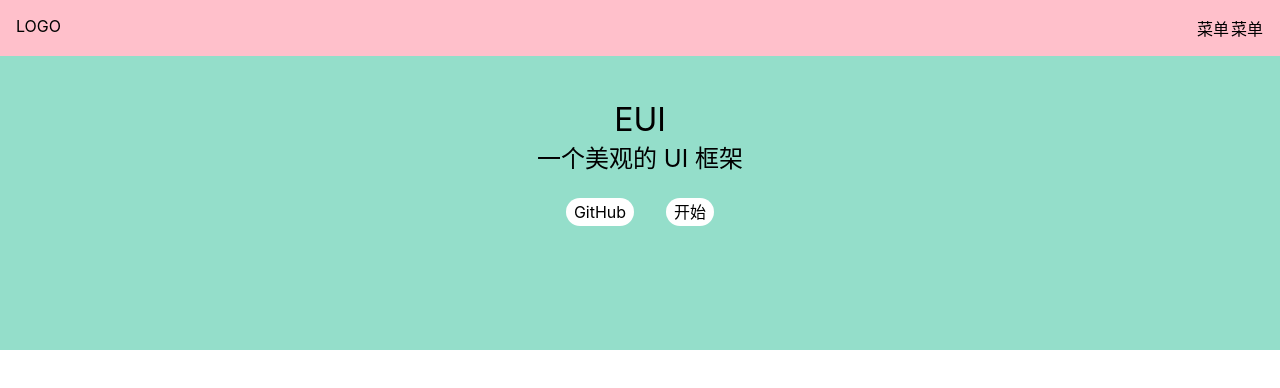
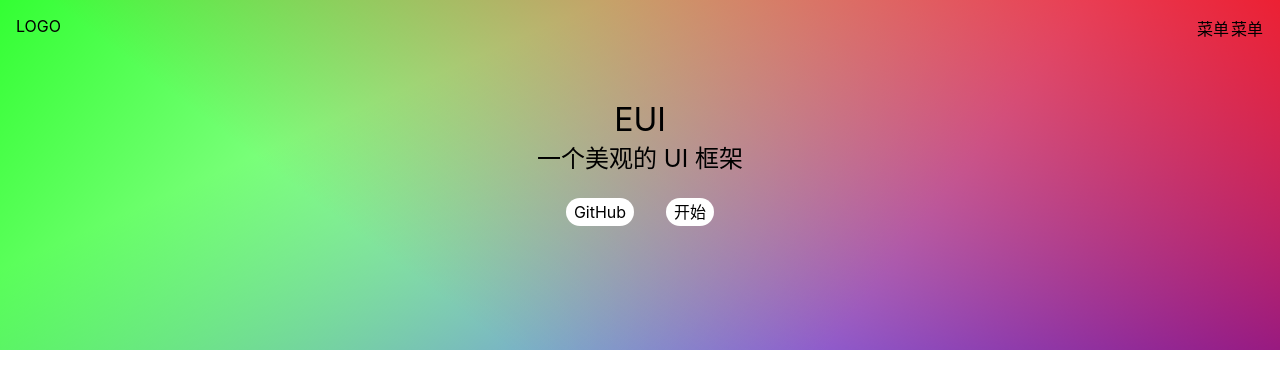
Before and after one commit to yichang8421/yiui-forest, a Vue app: page / in a window 1280 px wide. Shown: the top 388 px of the page. Built offline with nearby package versions, Linux system fonts and the light colour scheme.

Commit message:
完成响应式侧边栏显示/隐藏

```diff
--- a/src/App.vue
+++ b/src/App.vue
@@ -10,13 +10,14 @@
         name: 'App',
         setup() {
             // 一开始，当窗口大于 500px 时，默认展示aside
-            const width = document.documentElement.clientWidth;
-            const asideVisible = ref(width > 500);
+            // const width = document.documentElement.clientWidth;
+            const asideVisible = ref(document.documentElement.clientWidth > 500);
             provide("asideVisible", asideVisible);
 
             // 移动端切换路由之后，关闭 aside 标签
             router.afterEach(() => {
-                if (width <= 500) {
+                if (document.documentElement.clientWidth <= 500) {
+                    console.log("appsetup", document.documentElement.clientWidth);
                     asideVisible.value = false;
                 }
             });
--- a/src/components/Topnav/index.vue
+++ b/src/components/Topnav/index.vue
@@ -26,7 +26,6 @@
 
 <style lang="scss" scoped>
     .topnav {
-        background: pink;
         display: flex;
         padding: 16px;
         position: fixed;
--- a/src/views/Doc/index.vue
+++ b/src/views/Doc/index.vue
@@ -2,7 +2,7 @@
     <div class="layout">
         <Topnav class="nav"/>
         <div class="content">
-            <aside v-if="asideVisible">
+            <aside ref="aside" v-if="asideVisible">
                 <h2>组件列表</h2>
                 <ol>
                     <li>
@@ -27,14 +27,35 @@
 </template>
 
 <script lang="ts">
+    import {inject, Ref, ref, watchEffect} from "vue";
     import Topnav from "../../components/Topnav/index.vue";
-    import {inject, Ref} from "vue";
 
     export default {
         components: {Topnav},
         setup() {
+            const aside = ref<HTMLElement>(null as HTMLElement);
             const asideVisible = inject<Ref<boolean>>("asideVisible");
-            return {asideVisible};
+
+            watchEffect(() => {
+                // 实时监听视窗尺寸变化
+                window.onresize = () => {
+                    // console.log(aside.value);
+                    const width = document.documentElement.clientWidth;
+                    console.log(asideVisible?.value);
+                    if ((asideVisible as any).value) {
+                        if (width <= 500) {
+                            aside.value.style.display = "none";
+                        } else if (width > 500) {
+                            aside.value.style.display = "block";
+                        }
+                    } else {
+                        (asideVisible as any).value = true;
+                    }
+                    (asideVisible as any).value = width > 500;
+                };
+
+            });
+            return {asideVisible, aside};
         }
     };
 </script>
@@ -84,14 +105,16 @@
 
                 > ol {
                     > li {
-                        >a{
+                        > a {
                             display: block;
                             padding: 4px 24px;
                             border: none;
-                            &:hover{
+
+                            &:hover {
                                 color: #41b883;
                             }
                         }
+
                         > .router-link-active {
                             background: white;
                             color: #41b883;
--- a/src/views/Home/index.vue
+++ b/src/views/Home/index.vue
@@ -1,5 +1,5 @@
 <template>
-    <div>
+    <div class="yiui-topNavAndBanner">
         <Topnav/>
         <div class="banner">
             <h1>EUI</h1>
@@ -21,6 +21,12 @@
 </script>
 
 <style lang="scss" scoped>
+    .yiui-topNavAndBanner {
+        background: linear-gradient(217deg, rgba(255,0,0,.8), rgba(255,0,0,0) 70.71%),
+        linear-gradient(127deg, rgba(0,255,0,.8), rgba(0,255,0,0) 70.71%),
+        linear-gradient(336deg, rgba(0,0,255,.8), rgba(0,0,255,0) 70.71%);
+    }
+
     .banner {
         padding: 100px 0;
 
@@ -28,7 +34,6 @@
         flex-direction: column;
         justify-content: center;
         align-items: center;
-        background: #94deca;
 
         > .actions {
             padding: 8px 0;
```
